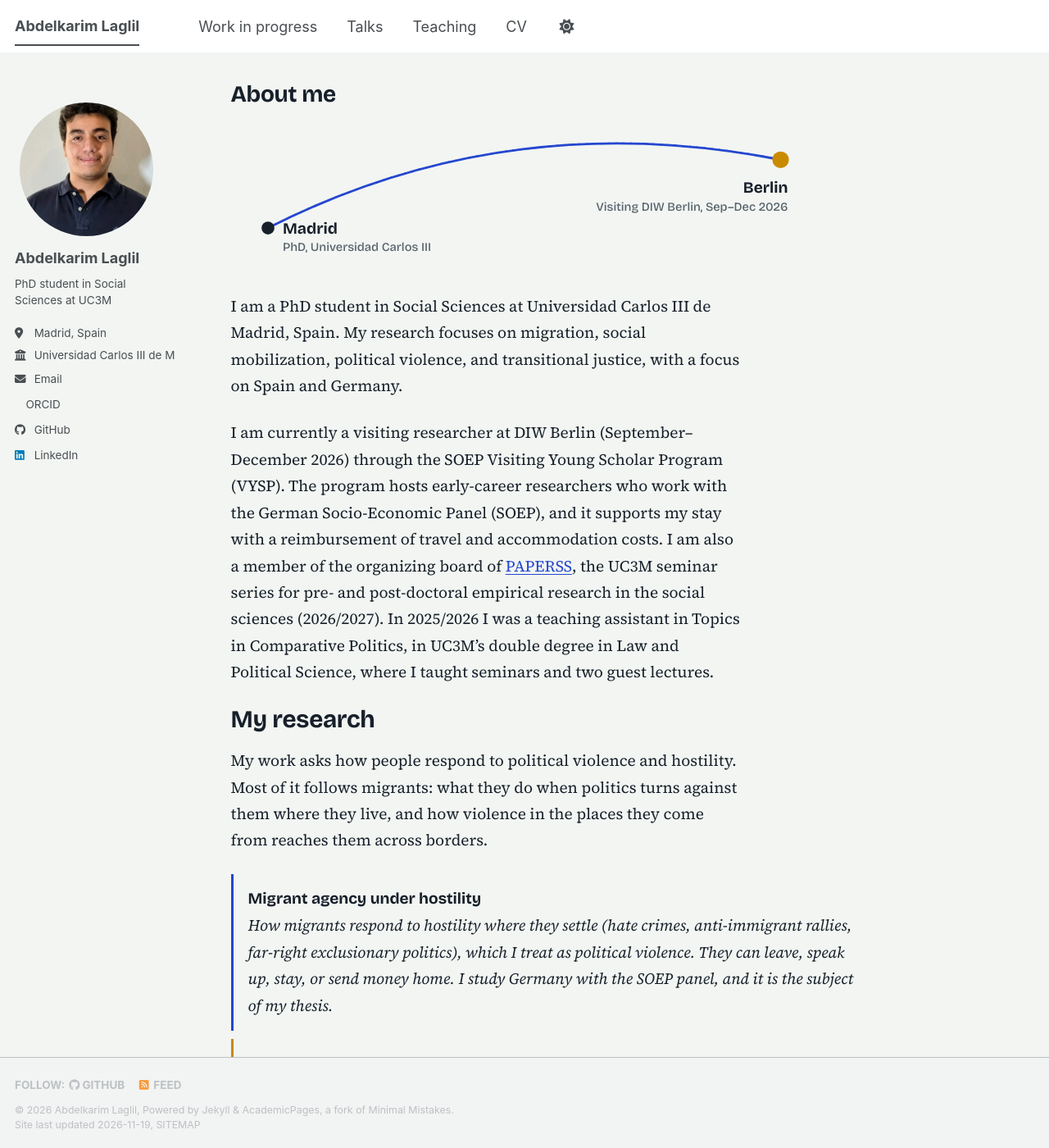
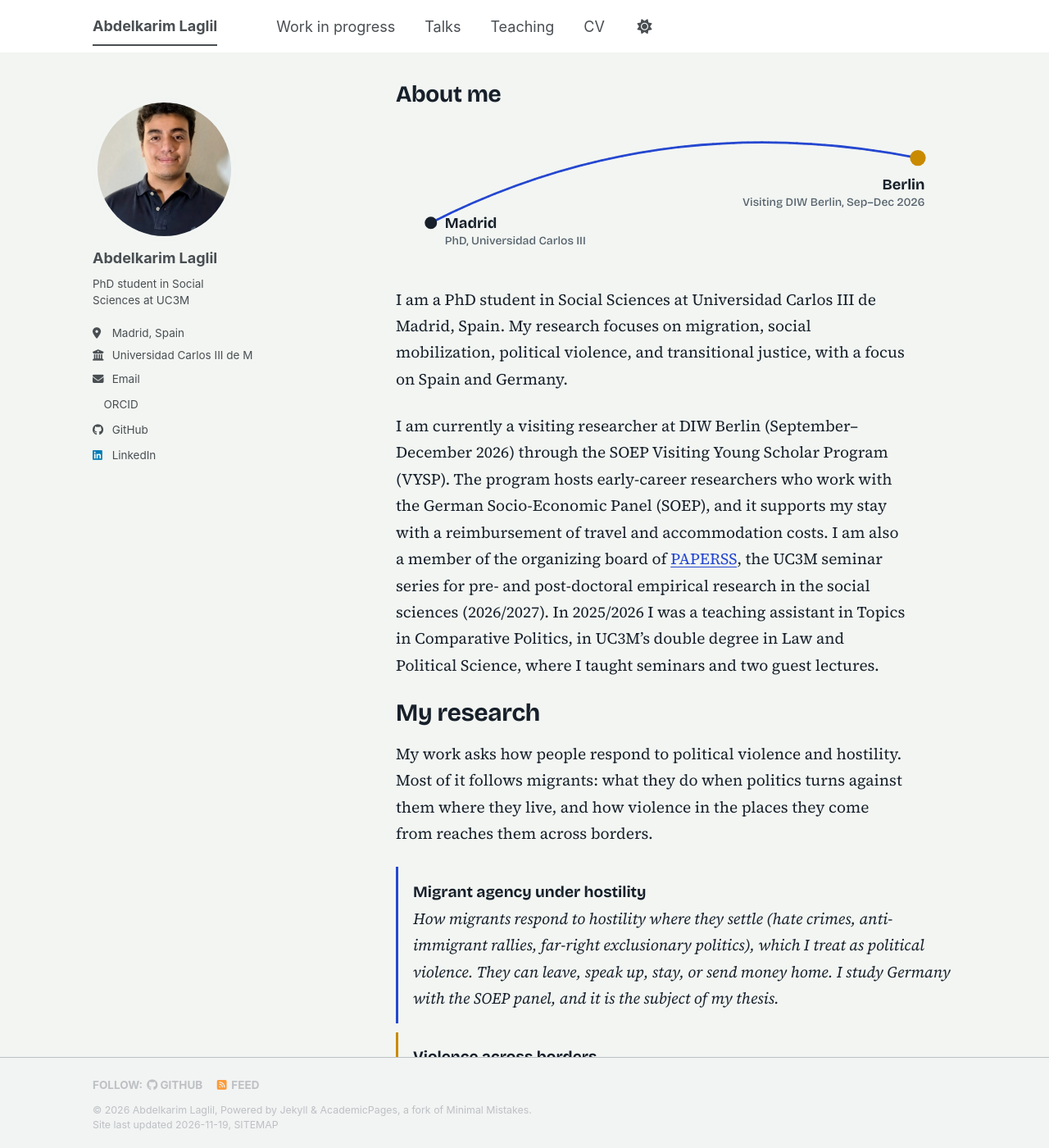
Before and after one commit to AbdelkarimLaglil/AbdelkarimLaglil.github.io, a Jekyll site: the page built from _pages/about.md, in a window 1280 px wide and 1400 px high. Shown: the whole window at 82% size. Built offline with Jekyll 4.4.1, drawn with Linux system fonts in a browser that asks for light colours; a script bundle is joined from its source files by our own code; a style sheet for code colours, icons or effects is not loaded.

Commit message:
Layout: clear gap after sidebar and centered page frame
Co-Authored-By: Claude Sonnet 5.5 <noreply@anthropic.com>
Claude-Session: https://claude.ai/code/session_017vH5ZQkLibWayVuG7moGCB

```diff
--- a/_sass/layout/_lh.scss
+++ b/_sass/layout/_lh.scss
@@ -136,3 +136,18 @@ html[data-theme="dark"] .lh-node[aria-pressed="true"] { background: rgba(142, 16
 }
 
 .lh-entry.minor { border-left-color: var(--lh-rule); }
+
+/* ---- Page frame: balanced margins and a clear gap after the sidebar ---- */
+@media screen and (min-width: 925px) {
+  #main,
+  .masthead__inner-wrap,
+  .page__footer footer { max-width: 1090px; }
+  .page,
+  .archive {
+    float: right;
+    width: min(38rem, 83.3333%);
+    margin-right: 0;
+    padding-left: 0;
+    padding-right: 0;
+  }
+}
```
